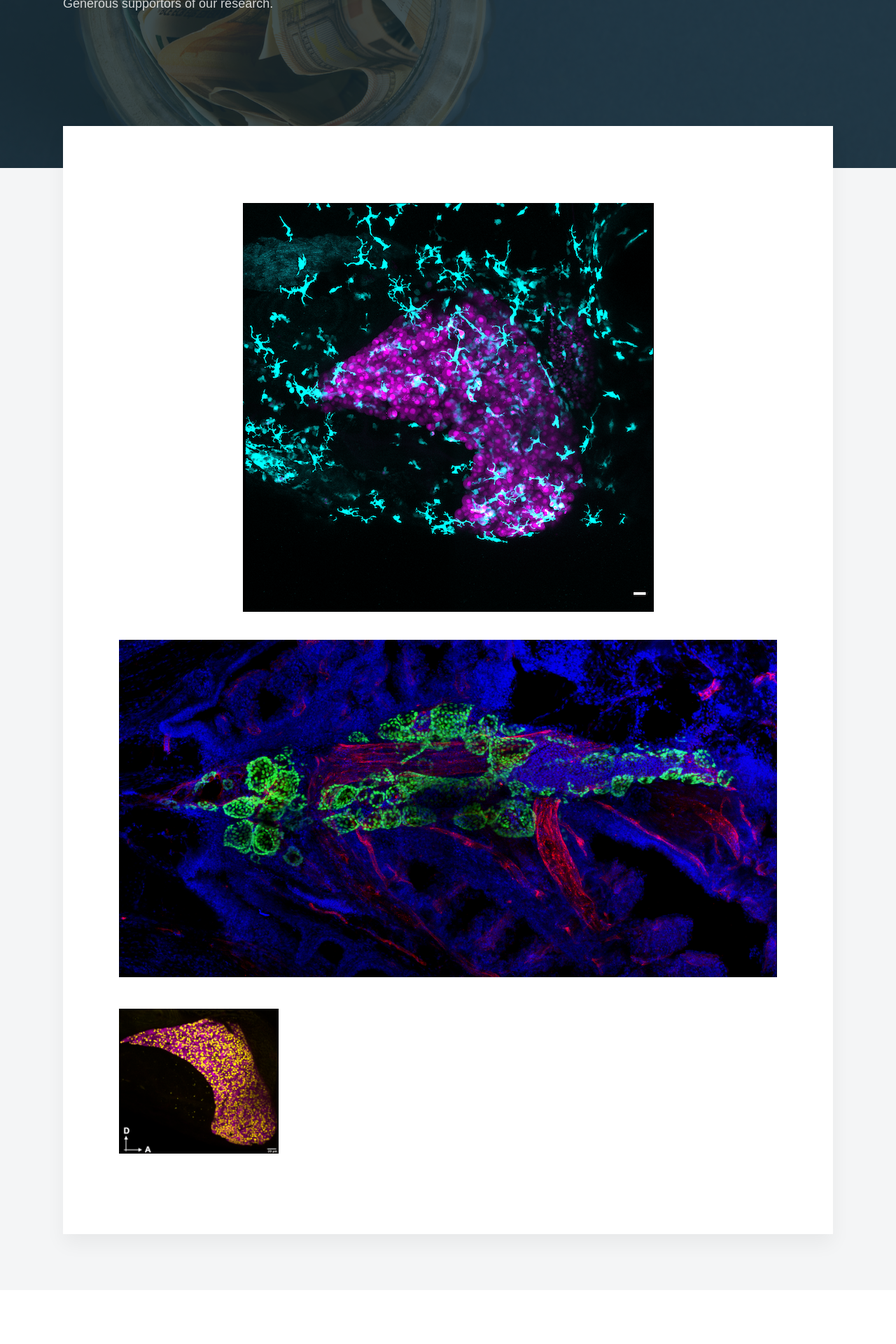
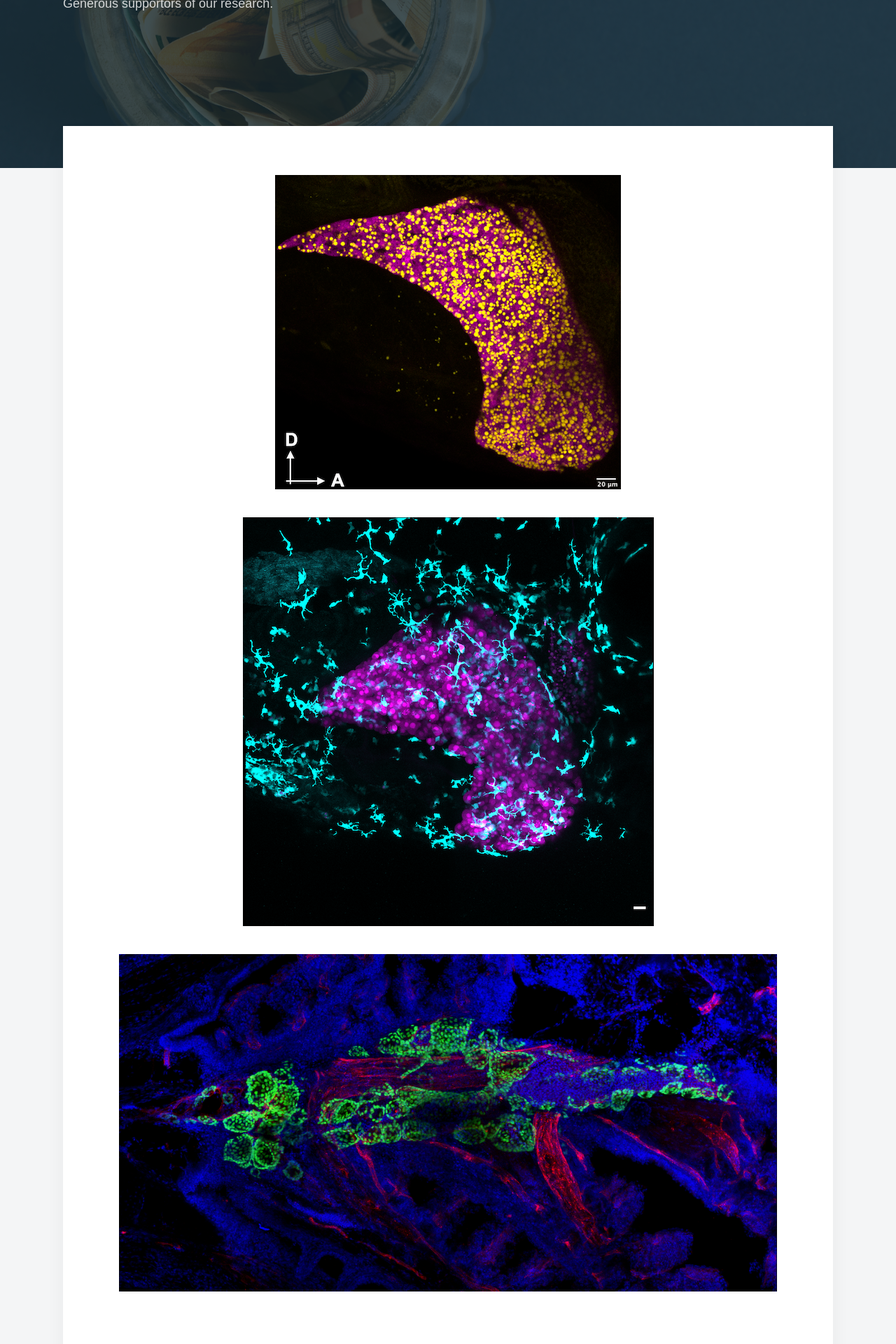
Before and after one commit to sumeetpalsingh/sumeetpalsingh.github.io, a Jekyll site: the page built from _pages/gallery.md, in a window 1280 px wide. Shown: the part 346-2266 px from the top of the page at 70% size. Built offline with Jekyll 4.4.1, drawn with Linux system fonts in a browser that asks for light colours; nearby versions of some CDN libraries; some web fonts are replaced.

Commit message:
Update gallery.md

```diff
--- a/_pages/gallery.md
+++ b/_pages/gallery.md
@@ -6,7 +6,7 @@ featured_image: /images/demo/funding.jpg
 ---
 
 <div class="gallery" data-columns="4">
-    <p></p><img src="/images/gallery/Steatosis.png">
+    <p><img src="/images/gallery/Steatosis.png">
 <!--    <p><img src="/images/gallery/" alt="ULB" style="width:266px;height:133px">  -->
     <p><img src="/images/gallery/Fed_MAX_Image-1.png">
     <p><img src="/images/gallery/Thyroid adult_flt1.png">
```
